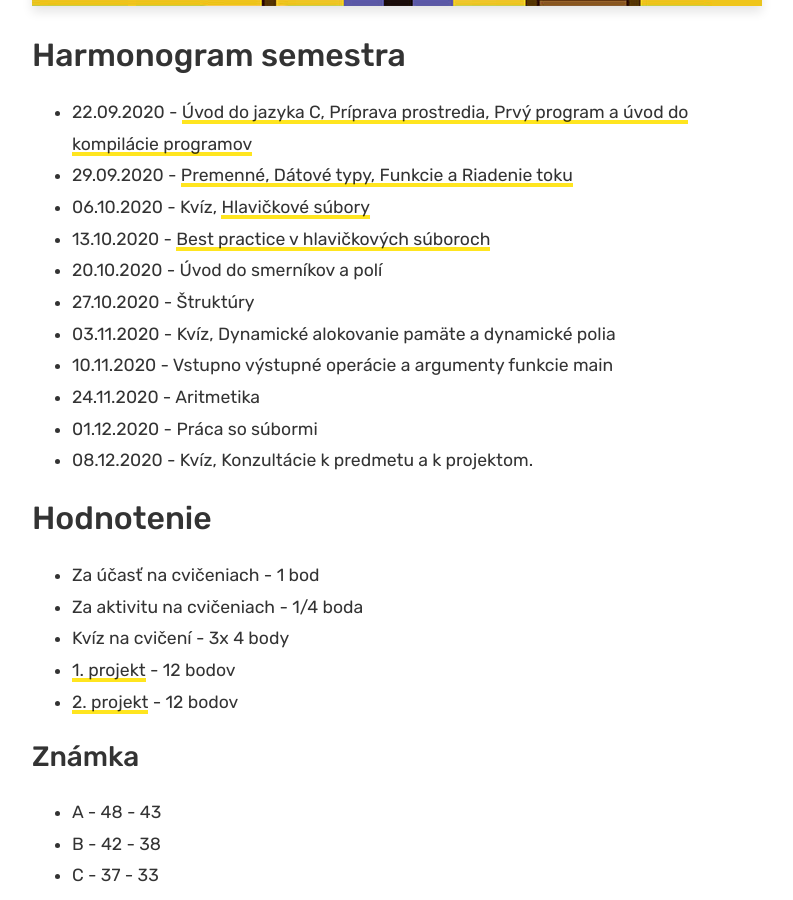
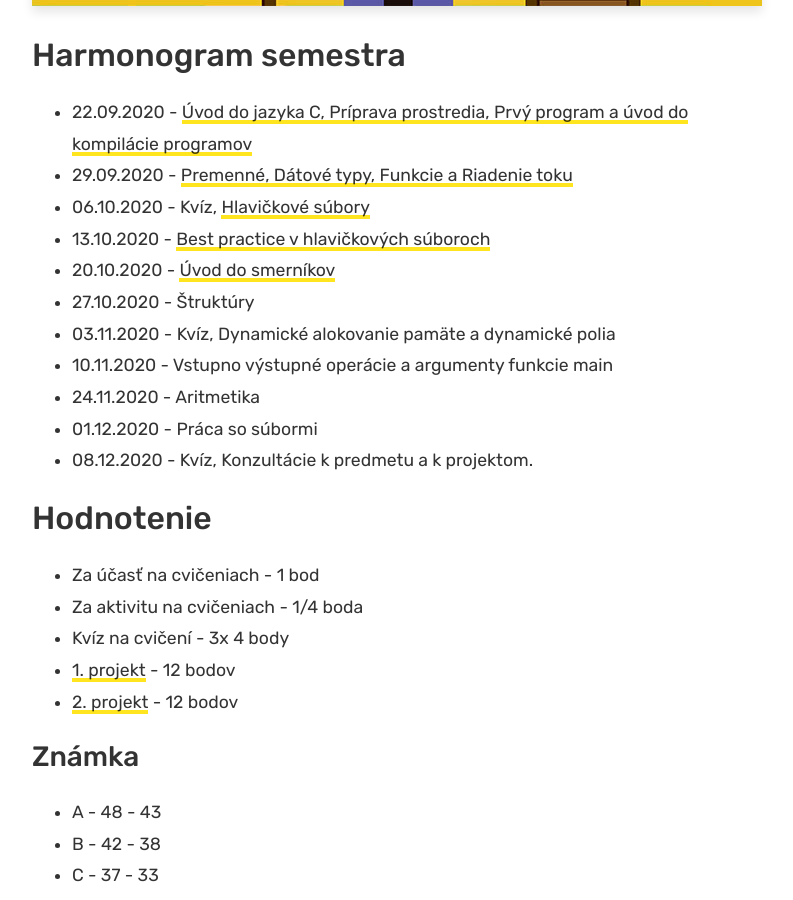
Before and after one commit to ppatrik/ppatrik.github.io, a Jekyll site: the page built from _posts/2020-09-22-JAC-0.md, in a window 1280 px wide and 900 px high, scrolled down 639 px. Shown: the whole window, without its empty margins (243-1036 px from the left). Built offline with Jekyll 4.4.1, drawn with Linux system fonts in a browser that asks for light colours; comment, search, counter and statistics services are not loaded.

Commit message:
Update 2020-09-22-JAC-0.md

```diff
--- a/_posts/2020-09-22-JAC-0.md
+++ b/_posts/2020-09-22-JAC-0.md
@@ -12,7 +12,7 @@ author: ppatrik
 * 29.09.2020 - [Premenné, Dátové typy, Funkcie a Riadenie toku]({{site.base_url}}/vyuka/jac/2020/09/29/JAC-Cvicenie02)
 * 06.10.2020 - Kvíz, [Hlavičkové súbory]({{site.base_url}}/vyuka/jac/2020/10/06/JAC-Cvicenie03)
 * 13.10.2020 - [Best practice v hlavičkových súboroch]({{site.base_url}}/vyuka/jac/2020/10/13/JAC-Cvicenie04)
-* 20.10.2020 - Úvod do smerníkov a polí
+* 20.10.2020 - [Úvod do smerníkov]({{site.base_url}}/vyuka/jac/2020/10/20/JAC-Cvicenie05)
 * 27.10.2020 - Štruktúry
 * 03.11.2020 - Kvíz, Dynamické alokovanie pamäte a dynamické polia
 * 10.11.2020 - Vstupno výstupné operácie a argumenty funkcie main
```
